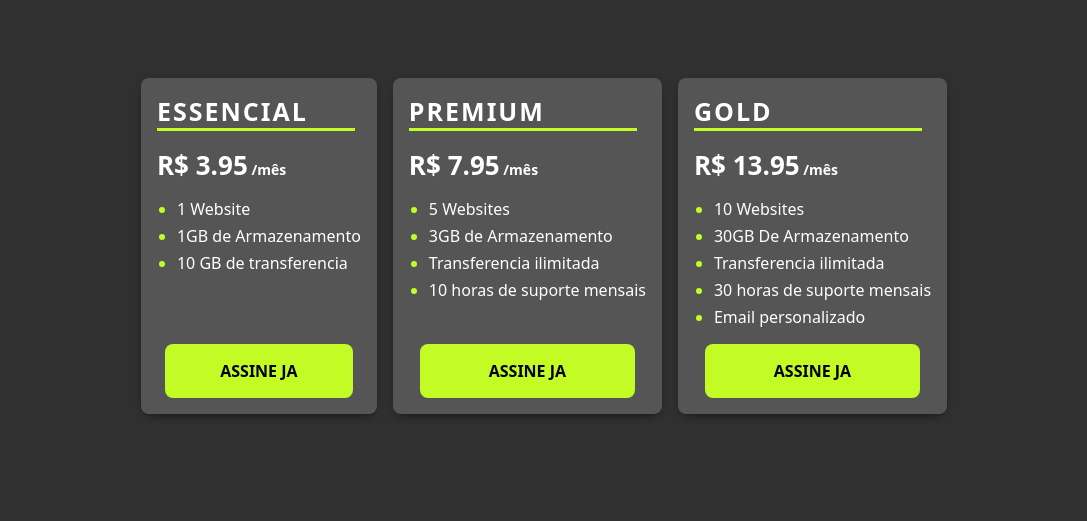
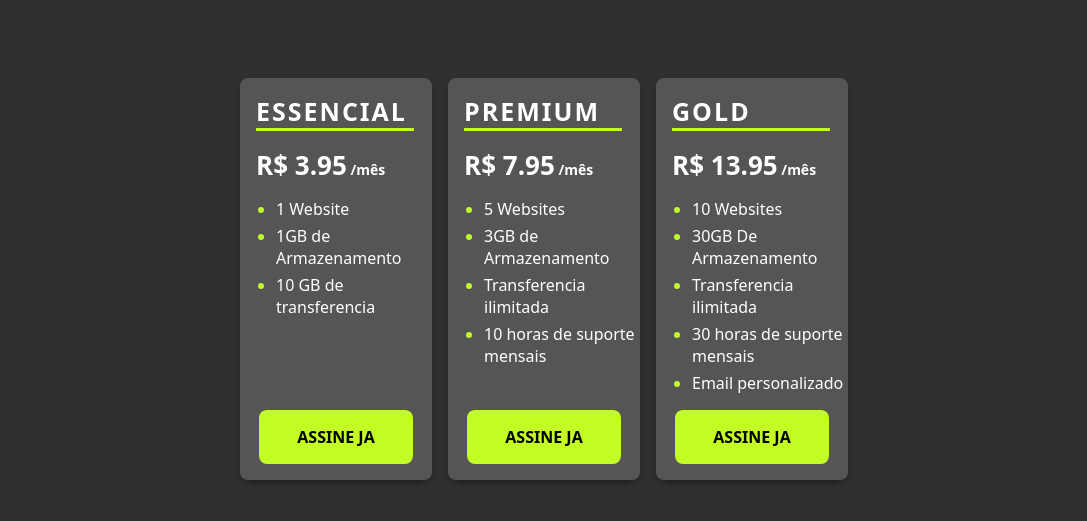
Before and after one commit to ArthurLimaQz/Escolha-seu-plano, a plain HTML site: page index.html in a window 1280 px wide. Shown: the part 277-798 px from the top of the page, without its empty margins (96-1183 px from the left). Drawn offline with Linux system fonts and the light colour scheme; files that its build step writes are made by us from their sources.

Commit message:
atualização

```diff
--- a/src/style/index/partials/section.css
+++ b/src/style/index/partials/section.css
@@ -15,13 +15,13 @@
 .box-card {
     display: flex;
     justify-content: center;
-    min-height: 300px;
     flex-wrap: wrap;
     gap: 16px;
 }
 
 .list-card {
     display: flex;
+    width: 15%;
     flex-direction: column;
     justify-content: space-between;
     list-style: none;
@@ -68,10 +68,6 @@
     padding-top: 5px;
 }
 
-.list-opcao li p {
-    padding-right: 16px;
-}
-
 .list-opcao li::marker {
     color: rgb(195, 252, 37);
 }
```
